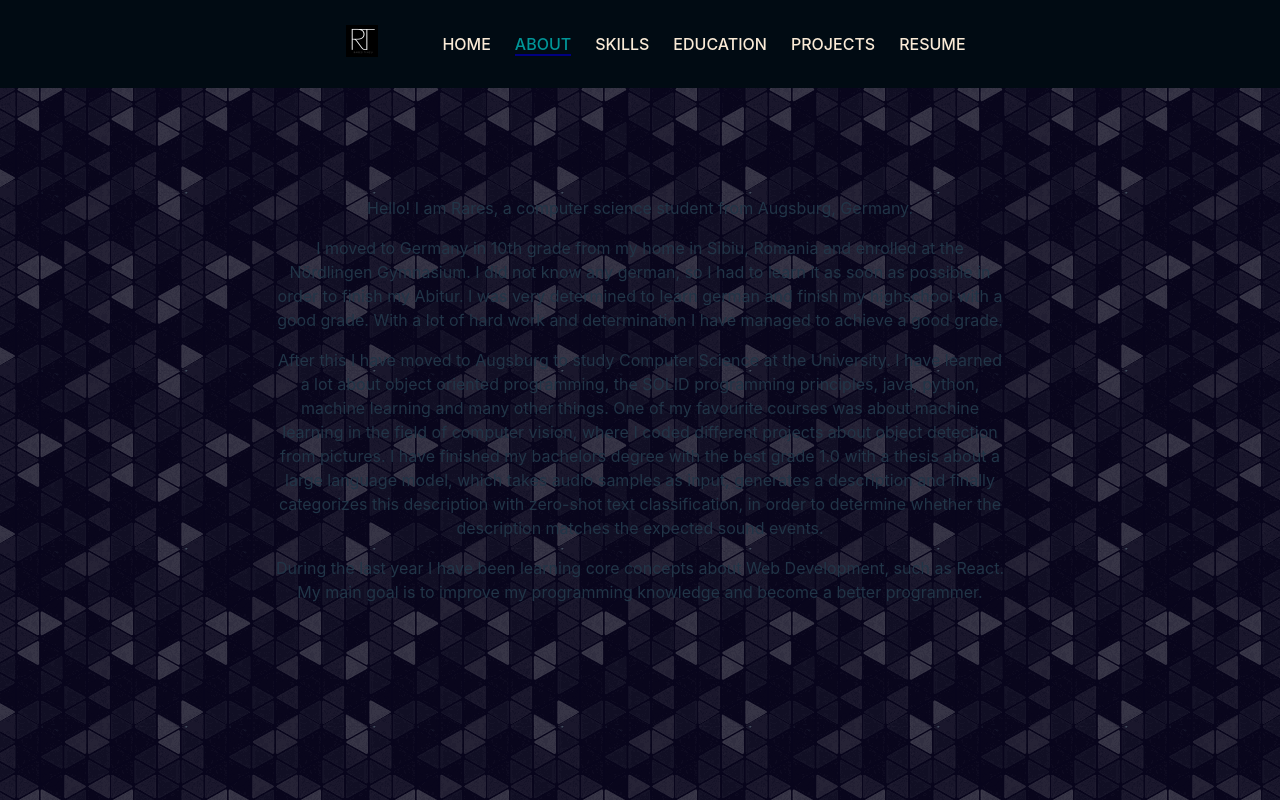
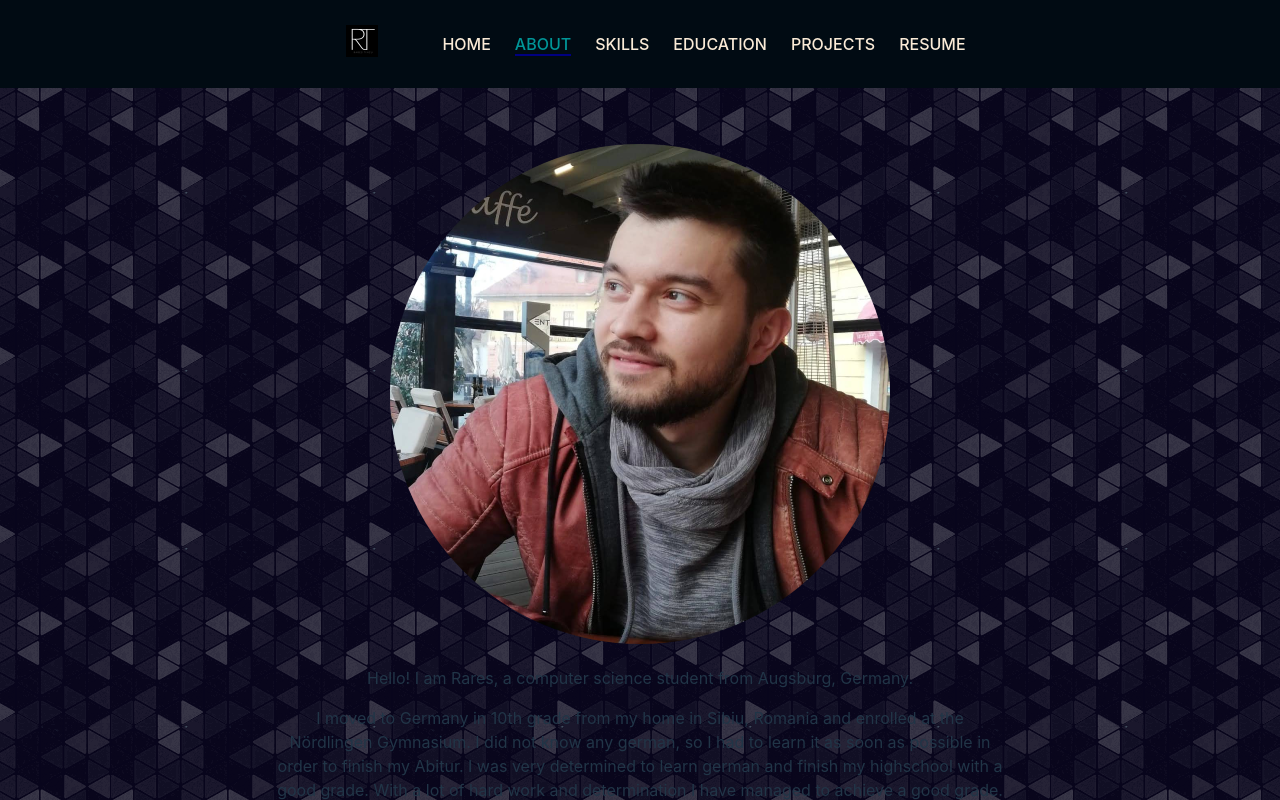
Before and after one commit to Compil3-sudo/Portofolio-CV, a React (Vite) app in the folder portofolio-cv/: page /about in a window 1280 px wide. Shown: the top 800 px of the page. Built offline with nearby package versions, Linux system fonts and the light colour scheme.

Commit message:
added picture, TODO: style and improve text

```diff
--- a/portofolio-cv/src/pages/About.jsx
+++ b/portofolio-cv/src/pages/About.jsx
@@ -1,10 +1,10 @@
 const About = () => {
   // TODO: reword about me text, style it, add container and make text pretty
-  // TODO: add picture
 
   return (
     <>
-      <div style={{ width: "60%", margin: "auto" }}>
+      <div style={{ width: "60%", margin: "auto", marginTop: "7rem" }}>
+        <img src="rares.png" alt="Rares Tincu" />
         <p>
           Hello! I am Rares, a computer science student from Augsburg, Germany.
         </p>
```
Also changed, not shown: portofolio-cv/public/rares.png (added).
